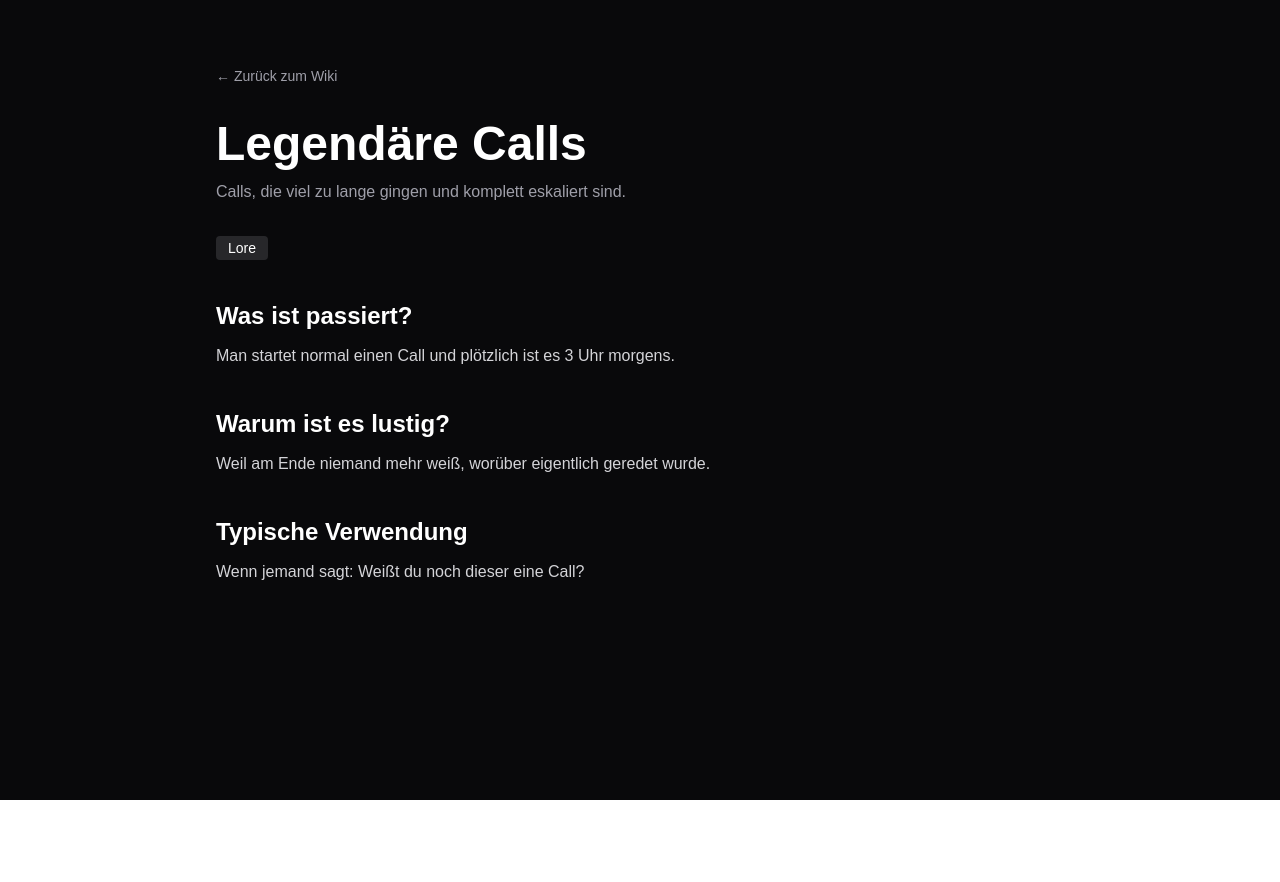
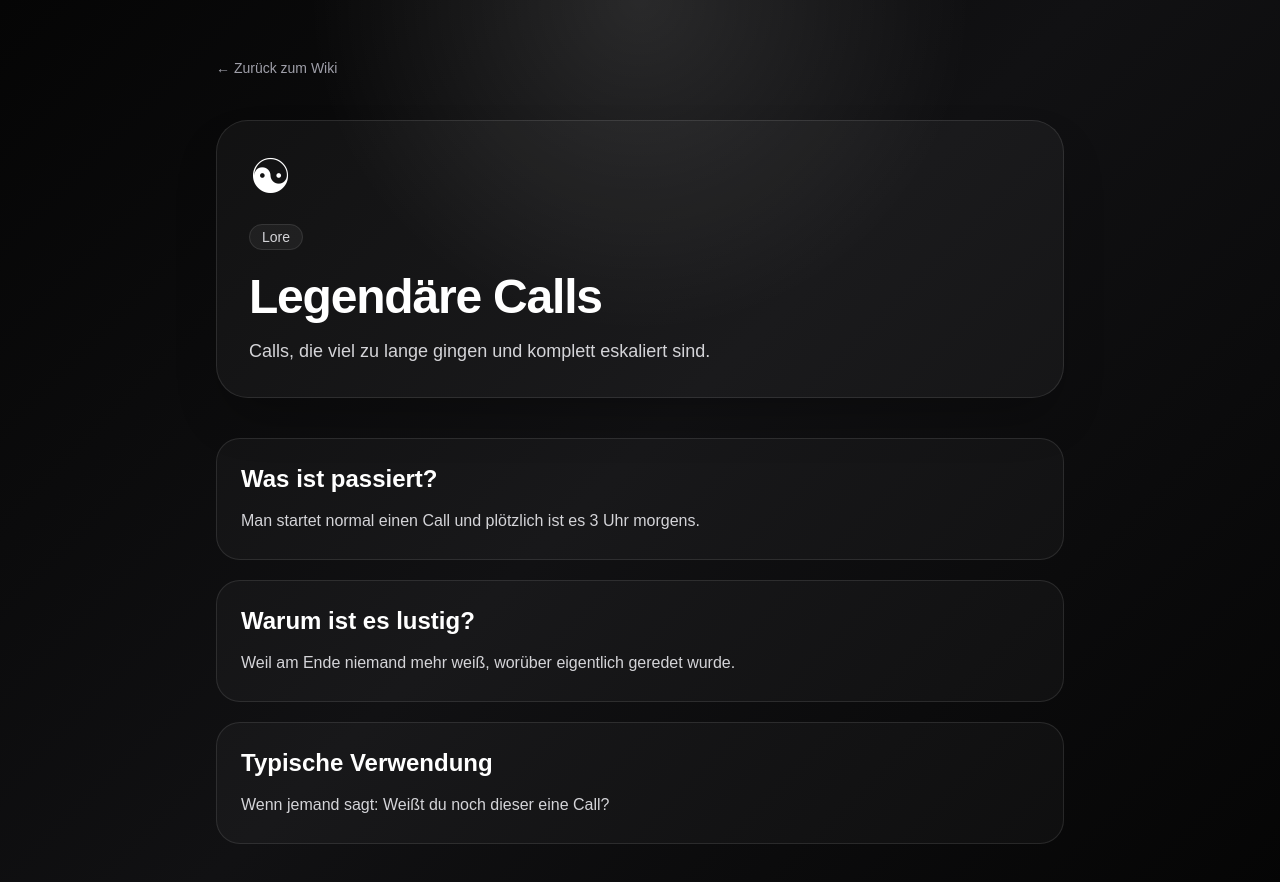
Before and after one commit to ElectroBeaty/Zyneaty-wiki, a Next.js app: page /wiki/legendaere-calls in a window 1280 px wide. Shown: the top 882 px of the page. Before the commit the page ends 800 px from the top, so only its background shows below. Built offline with nearby package versions, Linux system fonts and the light colour scheme.

Commit message:
Suche im Wiki hinzugefügt

```diff
--- a/app/page.tsx
+++ b/app/page.tsx
@@ -2,34 +2,36 @@ import Link from "next/link";
 
 export default function Home() {
   return (
-    <main className="min-h-screen bg-zinc-950 text-white">
-      <section className="mx-auto max-w-5xl px-6 py-16">
-        <h1 className="text-5xl font-bold">Zyneaty Wiki</h1>
+    <main className="min-h-screen overflow-hidden bg-[radial-gradient(circle_at_top_left,#ffffff22,transparent_30%),linear-gradient(135deg,#050505,#18181b,#050505)] text-white">
+      <section className="mx-auto flex min-h-screen max-w-6xl flex-col justify-center px-6 py-16">
+        <div className="mb-8 text-7xl">☯</div>
 
-        <p className="mt-4 max-w-2xl text-lg text-zinc-300">
-          Die private Sammlung aller Insider, Running Gags, Legenden und
-          komplett unnötigen Eskalationen.
+        <p className="mb-3 text-sm uppercase tracking-[0.4em] text-zinc-400">
+          Private Server Lore
         </p>
 
-        <div className="mt-10 grid gap-4 sm:grid-cols-2">
+        <h1 className="max-w-3xl text-6xl font-black tracking-tight md:text-8xl">
+          Zyneaty Wiki
+        </h1>
+
+        <p className="mt-6 max-w-2xl text-xl leading-8 text-zinc-300">
+          Die gesammelte Chronik aller Insider, Legenden, Quotes und komplett
+          unnötigen Ereignisse.
+        </p>
+
+        <div className="mt-10 flex flex-wrap gap-4">
           <Link
             href="/wiki"
-            className="rounded-xl border border-zinc-800 bg-zinc-900 p-6 hover:bg-zinc-800"
+            className="rounded-full bg-white px-6 py-3 font-semibold text-black transition hover:scale-105 hover:bg-zinc-200"
           >
-            <h2 className="text-2xl font-semibold">📚 Insider Wiki</h2>
-            <p className="mt-2 text-zinc-400">
-              Begriffe, Memes und legendäre Momente.
-            </p>
+            Wiki öffnen
           </Link>
 
           <Link
-            href="/quotes"
-            className="rounded-xl border border-zinc-800 bg-zinc-900 p-6 hover:bg-zinc-800"
+            href="/wiki/marek-incident"
+            className="rounded-full border border-white/20 px-6 py-3 font-semibold text-white transition hover:border-white hover:bg-white/10"
           >
-            <h2 className="text-2xl font-semibold">🎤 Zitate</h2>
-            <p className="mt-2 text-zinc-400">
-              Die dümmsten und besten Sätze aus dem Server.
-            </p>
+            Erster Insider
           </Link>
         </div>
       </section>
--- a/app/wiki/[slug]/page.tsx
+++ b/app/wiki/[slug]/page.tsx
@@ -7,7 +7,6 @@ export default async function WikiEntryPage({
   params: Promise<{ slug: string }>;
 }) {
   const { slug } = await params;
-
   const entry = wikiEntries.find((e) => e.slug === slug);
 
   if (!entry) {
@@ -19,50 +18,51 @@ export default async function WikiEntryPage({
   }
 
   return (
-    <main className="min-h-screen bg-zinc-950 text-white">
-      <article className="mx-auto max-w-4xl px-6 py-16">
+    <main className="min-h-screen bg-[radial-gradient(circle_at_top,#ffffff1f,transparent_30%),linear-gradient(135deg,#050505,#111113,#050505)] text-white">
+      <article className="mx-auto max-w-4xl px-6 py-14">
         <Link href="/wiki" className="text-sm text-zinc-400 hover:text-white">
           ← Zurück zum Wiki
         </Link>
 
-        <h1 className="mt-8 text-5xl font-bold">{entry.title}</h1>
+        <div className="mt-10 rounded-[2rem] border border-white/10 bg-white/[0.04] p-8 shadow-2xl shadow-black/30">
+          <div className="text-5xl">☯</div>
 
-        <p className="mt-3 text-zinc-400">{entry.summary}</p>
+          <div className="mt-6">
+            <span className="rounded-full border border-white/10 bg-white/5 px-3 py-1 text-sm text-zinc-300">
+              {entry.category}
+            </span>
+          </div>
 
-        <div className="mt-8">
-          <span className="rounded bg-zinc-800 px-3 py-1 text-sm">
-            {entry.category}
-          </span>
+          <h1 className="mt-6 text-5xl font-black tracking-tight">
+            {entry.title}
+          </h1>
+
+          <p className="mt-4 text-lg text-zinc-300">{entry.summary}</p>
         </div>
 
-        <section className="mt-10">
-          <h2 className="text-2xl font-semibold">Was ist passiert?</h2>
-          <p className="mt-3 text-zinc-300">{entry.story}</p>
+        <section className="mt-10 rounded-3xl border border-white/10 bg-white/[0.03] p-6">
+          <h2 className="text-2xl font-bold">Was ist passiert?</h2>
+          <p className="mt-3 leading-7 text-zinc-300">{entry.story}</p>
         </section>
 
-        <section className="mt-10">
-          <h2 className="text-2xl font-semibold">
-            Warum ist es lustig?
-          </h2>
-          <p className="mt-3 text-zinc-300">{entry.whyFunny}</p>
+        <section className="mt-5 rounded-3xl border border-white/10 bg-white/[0.03] p-6">
+          <h2 className="text-2xl font-bold">Warum ist es lustig?</h2>
+          <p className="mt-3 leading-7 text-zinc-300">{entry.whyFunny}</p>
         </section>
 
-        <section className="mt-10">
-          <h2 className="text-2xl font-semibold">
-            Typische Verwendung
-          </h2>
-          <p className="mt-3 text-zinc-300">{entry.usage}</p>
+        <section className="mt-5 rounded-3xl border border-white/10 bg-white/[0.03] p-6">
+          <h2 className="text-2xl font-bold">Typische Verwendung</h2>
+          <p className="mt-3 leading-7 text-zinc-300">{entry.usage}</p>
         </section>
 
         {entry.people.length > 0 && (
-          <section className="mt-10">
-            <h2 className="text-2xl font-semibold">Beteiligte</h2>
-
+          <section className="mt-5 rounded-3xl border border-white/10 bg-white/[0.03] p-6">
+            <h2 className="text-2xl font-bold">Beteiligte</h2>
             <div className="mt-4 flex flex-wrap gap-2">
               {entry.people.map((person) => (
                 <span
                   key={person}
-                  className="rounded bg-zinc-800 px-3 py-1"
+                  className="rounded-full bg-white px-3 py-1 text-sm font-semibold text-black"
                 >
                   {person}
                 </span>
@@ -72,11 +72,10 @@ export default async function WikiEntryPage({
         )}
 
         {entry.quote && (
-          <section className="mt-10">
-            <h2 className="text-2xl font-semibold">Legendäres Zitat</h2>
-
-            <blockquote className="mt-4 border-l-4 border-zinc-700 pl-4 text-zinc-300 italic">
-              "{entry.quote}"
+          <section className="mt-5 rounded-3xl border border-white/10 bg-white/[0.03] p-6">
+            <h2 className="text-2xl font-bold">Legendäres Zitat</h2>
+            <blockquote className="mt-4 border-l-4 border-white/40 pl-4 text-lg italic text-zinc-300">
+              “{entry.quote}”
             </blockquote>
           </section>
         )}
--- a/app/wiki/page.tsx
+++ b/app/wiki/page.tsx
@@ -1,33 +1,102 @@
+"use client";
+
 import Link from "next/link";
+import { useMemo, useState } from "react";
 import { wikiEntries } from "@/wikiData";
 
+const categories = ["Alle", ...new Set(wikiEntries.map((entry) => entry.category))];
+
 export default function WikiPage() {
+  const [activeCategory, setActiveCategory] = useState("Alle");
+  const [search, setSearch] = useState("");
+
+  const filteredEntries = useMemo(() => {
+    let entries =
+      activeCategory === "Alle"
+        ? wikiEntries
+        : wikiEntries.filter((entry) => entry.category === activeCategory);
+
+    if (!search.trim()) return entries;
+
+    const query = search.toLowerCase();
+
+    return entries.filter(
+      (entry) =>
+        entry.title.toLowerCase().includes(query) ||
+        entry.summary.toLowerCase().includes(query) ||
+        entry.people.some((person) => person.toLowerCase().includes(query))
+    );
+  }, [activeCategory, search]);
+
   return (
-    <main className="min-h-screen bg-zinc-950 text-white">
-      <section className="mx-auto max-w-5xl px-6 py-16">
+    <main className="min-h-screen bg-[radial-gradient(circle_at_top_right,#ffffff1f,transparent_28%),linear-gradient(135deg,#050505,#111113,#050505)] text-white">
+      <section className="mx-auto max-w-6xl px-6 py-14">
         <Link href="/" className="text-sm text-zinc-400 hover:text-white">
           ← Zurück zur Startseite
         </Link>
 
-        <h1 className="mt-8 text-4xl font-bold">Wiki</h1>
+        <div className="mt-10">
+          <div className="text-5xl">☯</div>
+          <h1 className="mt-4 text-5xl font-black tracking-tight">Wiki</h1>
+          <p className="mt-4 max-w-2xl text-lg text-zinc-300">
+            Alle Insider, Running Gags und Server-Legenden an einem Ort.
+          </p>
+        </div>
 
-        <p className="mt-3 max-w-2xl text-zinc-300">
-          Alle Insider, Running Gags und Server-Legenden an einem Ort.
-        </p>
+        <div className="mt-8">
+          <input
+            type="text"
+            placeholder="Suche nach Insidern..."
+            value={search}
+            onChange={(e) => setSearch(e.target.value)}
+            className="w-full rounded-2xl border border-white/10 bg-white/5 px-5 py-4 text-white outline-none transition placeholder:text-zinc-500 focus:border-white/30"
+          />
+        </div>
 
-        <div className="mt-10 grid gap-4">
-          {wikiEntries.map((entry) => (
+        <div className="mt-6 flex flex-wrap gap-2">
+          {categories.map((category) => {
+            const isActive = activeCategory === category;
+
+            return (
+              <button
+                key={category}
+                onClick={() => setActiveCategory(category)}
+                className={`rounded-full border px-4 py-2 text-sm transition ${
+                  isActive
+                    ? "border-white bg-white text-black"
+                    : "border-white/10 bg-white/5 text-zinc-300 hover:border-white/30 hover:bg-white/10"
+                }`}
+              >
+                {category}
+              </button>
+            );
+          })}
+        </div>
+
+        <div className="mt-10 grid gap-5 md:grid-cols-2">
+          {filteredEntries.map((entry) => (
             <Link
               key={entry.slug}
               href={`/wiki/${entry.slug}`}
-              className="rounded-xl border border-zinc-800 bg-zinc-900 p-6 hover:bg-zinc-800"
+              className="group rounded-3xl border border-white/10 bg-white/[0.04] p-6 shadow-2xl shadow-black/20 transition hover:-translate-y-1 hover:border-white/30 hover:bg-white/[0.08]"
             >
               <div className="text-sm text-zinc-500">{entry.category}</div>
-              <h2 className="mt-2 text-2xl font-semibold">{entry.title}</h2>
-              <p className="mt-2 text-zinc-400">{entry.summary}</p>
+              <h2 className="mt-3 text-2xl font-bold group-hover:text-zinc-200">
+                {entry.title}
+              </h2>
+              <p className="mt-3 text-zinc-400">{entry.summary}</p>
+              <div className="mt-6 text-sm font-semibold text-zinc-300">
+                Weiterlesen →
+              </div>
             </Link>
           ))}
         </div>
+
+        {filteredEntries.length === 0 && (
+          <p className="mt-10 text-zinc-400">
+            Keine Einträge gefunden.
+          </p>
+        )}
       </section>
     </main>
   );
```
